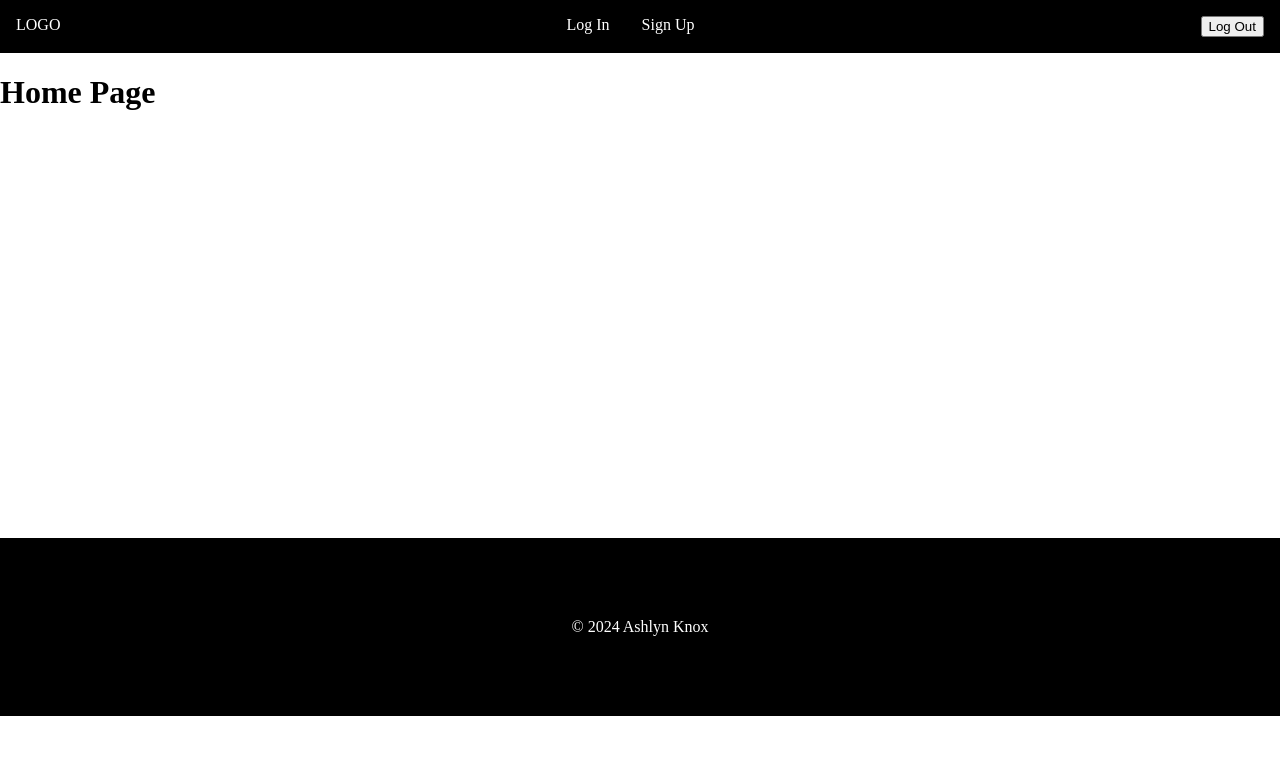
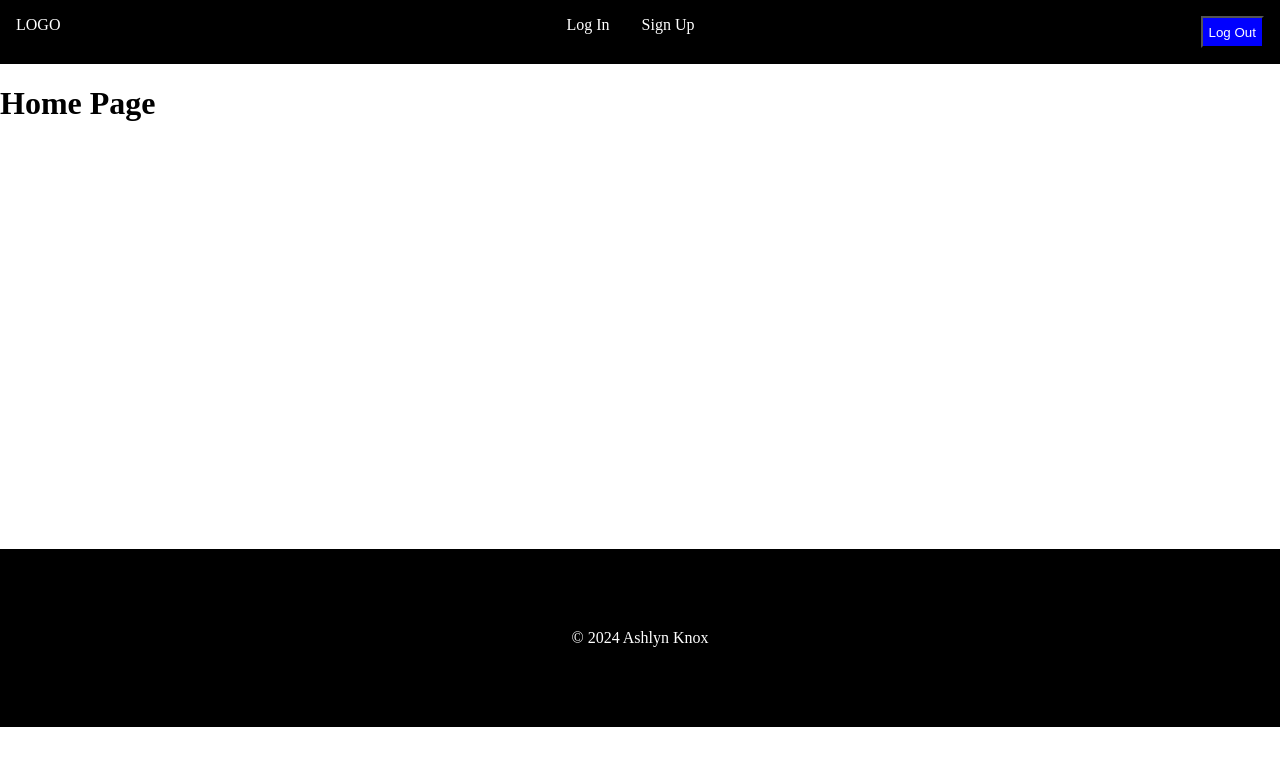
Before and after one commit to sait-wbdv/cprg-day-05-sample-code, a Nuxt app: page / in a window 1280 px wide. Shown: the top 766 px of the page. Built offline with nearby package versions, Linux system fonts and the light colour scheme; no server answers.

Commit message:
logout button

```diff
--- a/components/Logout.vue
+++ b/components/Logout.vue
@@ -1,3 +1,25 @@
+<script setup>
+const supabase = useSupabaseClient();
+
+function logout() {
+  try {
+    const { error } = supabase.auth.signOut();
+    // throw an error if one happens
+    if (error) throw error;
+  } catch (error) {
+    // log the error
+    console.error(error);
+  }
+}
+</script>
 <template>
-  <button>Log Out</button>
+  <button @click="logout">Log Out</button>
 </template>
+
+<style scoped>
+button {
+  height: 32px;
+  background-color: blue;
+  color: white;
+}
+</style>
```
